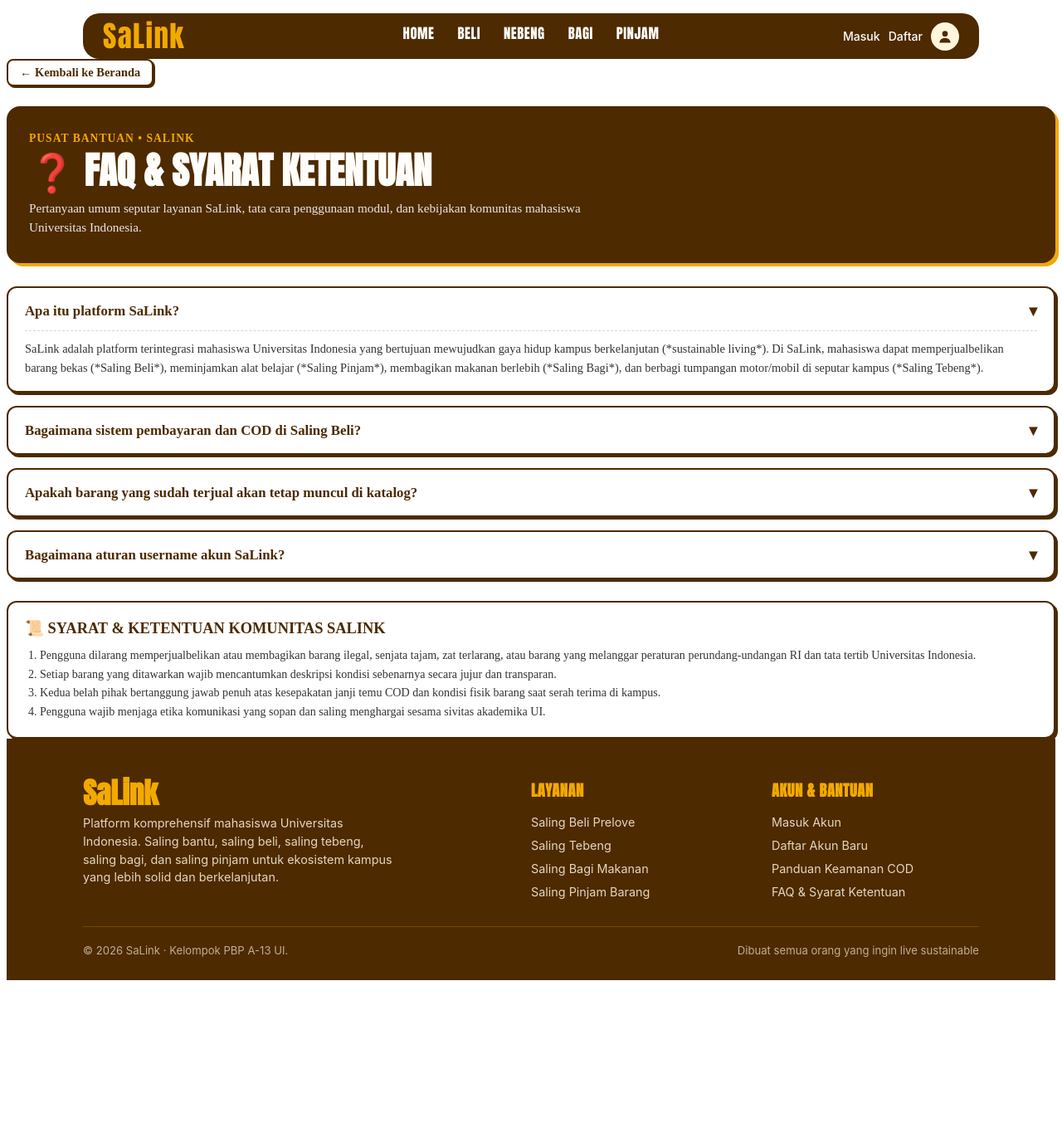
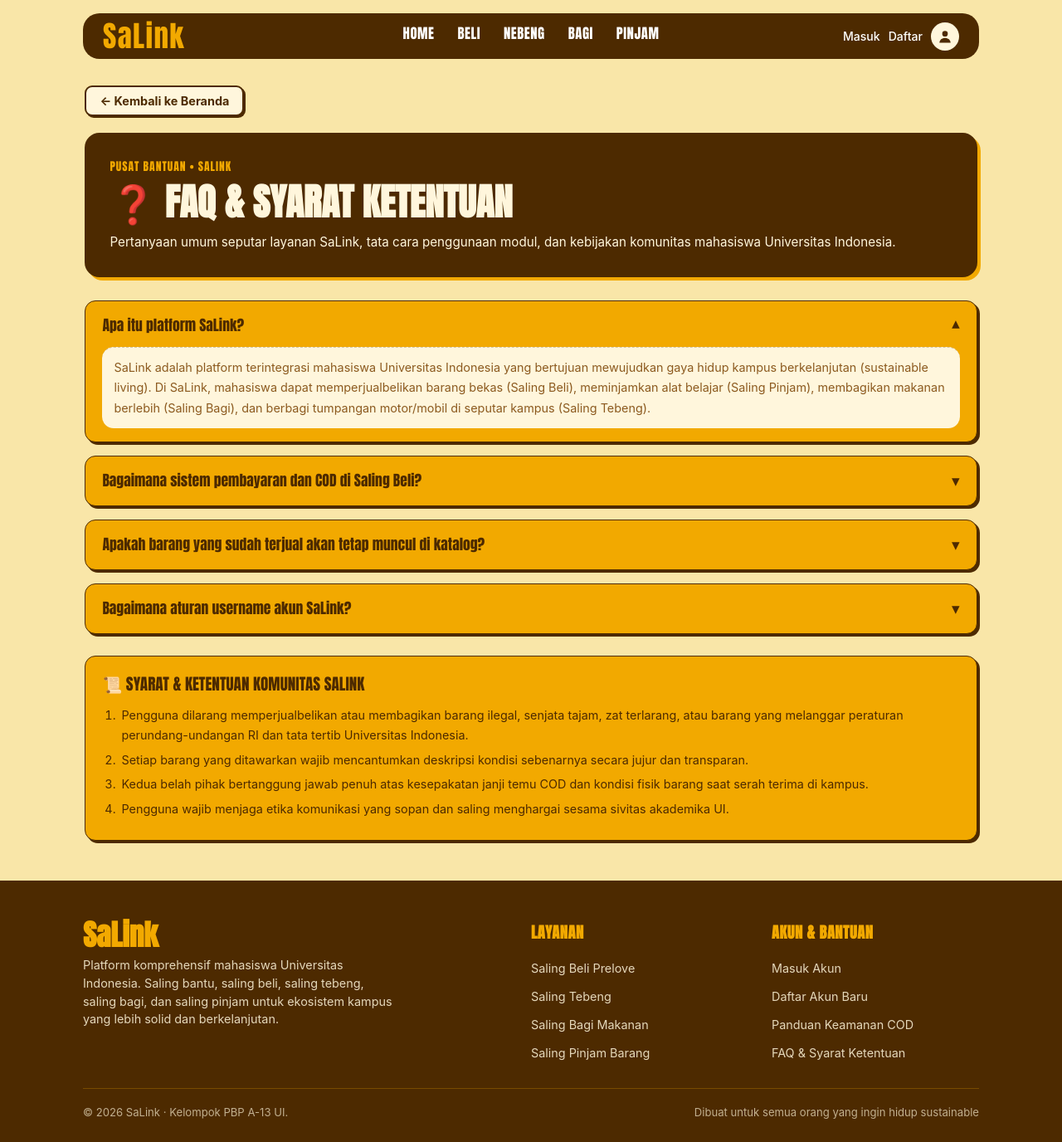
Before and after one commit to PBP-A-13/SaLink, a Django app: page /faq/ in a window 1280 px wide. Shown: the whole page at 83% size. Before the commit the page ends 1181 px from the top, so only its background shows below. Run offline with Django 5.2, Linux system fonts and the light colour scheme.

Commit message:
style(faq): improve FAQ page, colors, and fixed the footer

```diff
--- /dev/null
+++ b/static/faq.css
@@ -0,0 +1,252 @@
+
+/* =========================================
+   FAQ & SYARAT KETENTUAN - SALINK
+   ========================================= */
+
+.faq-page {
+    background: var(--salink-light);
+    min-height: 100vh;
+    padding: 32px 0 48px;
+    font-family: var(--font-body);
+    color: var(--salink-dark);
+}
+
+/* Container utama */
+.faq-container {
+    width: 84%;
+    max-width: 1100px;
+    margin: 0 auto;
+}
+
+/* Tombol kembali */
+.faq-back {
+    display: inline-flex;
+    align-items: center;
+    gap: 6px;
+    margin-bottom: 20px;
+    padding: 8px 16px;
+
+    color: var(--salink-dark);
+    background: var(--salink-cream);
+    border: 2px solid var(--salink-dark);
+    border-radius: 9px;
+    box-shadow: 2px 2px 0 var(--salink-dark);
+
+    font-family: var(--font-body);
+    font-size: 0.9rem;
+    font-weight: 700;
+
+    transition: transform 0.2s ease;
+}
+
+.faq-back:hover {
+    transform: translateY(-2px);
+}
+
+/* Header FAQ */
+.faq-header {
+    background: var(--salink-dark);
+    color: var(--salink-cream);
+
+    border: 2px solid var(--salink-dark);
+    border-radius: 18px;
+    padding: 28px;
+    margin-bottom: 28px;
+
+    box-shadow: 4px 4px 0 var(--salink-accent);
+}
+
+.faq-eyebrow {
+    color: var(--salink-accent);
+    font-family: var(--font-display);
+    font-size: 0.85rem;
+    letter-spacing: 1px;
+    text-transform: uppercase;
+    margin-bottom: 8px;
+}
+
+.faq-header h1 {
+    font-family: var(--font-display);
+    font-size: clamp(2rem, 4vw, 2.8rem);
+    line-height: 1.15;
+    text-transform: uppercase;
+    margin-bottom: 10px;
+}
+
+.faq-header-description {
+    font-family: var(--font-body);
+    font-size: 0.95rem;
+    line-height: 1.6;
+    color: var(--salink-cream);
+    max-width: none;
+    width: 100%;
+}
+
+/* Daftar FAQ */
+.faq-list {
+    display: grid;
+    gap: 16px;
+}
+
+/* Accordion card */
+.faq-item {
+    background: var(--salink-accent);
+    border: 1.5px solid var(--salink-dark);
+    border-radius: 13px;
+    padding: 16px 20px;
+    box-shadow: 3px 3px 0 var(--salink-dark);
+    cursor: pointer;
+
+    transition: transform 0.18s ease,
+                box-shadow 0.18s ease;
+}
+
+.faq-item:hover {
+    transform: translateY(-2px);
+}
+
+/* Pertanyaan */
+.faq-question {
+    display: flex;
+    justify-content: space-between;
+    align-items: center;
+    gap: 16px;
+
+    list-style: none;
+    cursor: pointer;
+
+    color: var(--salink-dark);
+    font-family: var(--font-display);
+    font-size: 1.1rem;
+    line-height: 1.4;
+}
+
+/* Menghilangkan marker default browser */
+.faq-question::-webkit-details-marker {
+    display: none;
+}
+
+.faq-question::marker {
+    content: "";
+}
+
+/* Ikon panah */
+.faq-chevron {
+    flex-shrink: 0;
+    font-family: var(--font-body);
+    font-size: 1.2rem;
+    transition: transform 0.2s ease;
+}
+
+.faq-item[open] .faq-chevron {
+    transform: rotate(180deg);
+}
+
+/* Jawaban */
+.faq-answer {
+    margin-top: 12px;
+    padding: 12px 14px;
+
+    background: var(--salink-cream);
+    border-radius: var(--radius-inner);
+    border-top: 1px dashed rgba(77, 42, 0, 0.25);
+
+    color: var(--salink-muted);
+    font-family: var(--font-body);
+    font-size: 0.9rem;
+    line-height: 1.7;
+}
+
+/* Syarat dan ketentuan */
+.faq-terms {
+    background: var(--salink-accent);
+    border: 1.5px solid var(--salink-dark);
+    border-radius: 13px;
+    padding: 20px;
+    margin-top: 10px;
+
+    box-shadow: 3px 3px 0 var(--salink-dark);
+}
+
+.faq-terms h2 {
+    font-family: var(--font-display);
+    font-size: 1.2rem;
+    font-weight: 400;
+    line-height: 1.4;
+    text-transform: uppercase;
+    color: var(--salink-dark);
+    margin-bottom: 12px;
+}
+
+.faq-terms ol {
+    margin-left: 20px;
+    padding: 0;
+
+    font-family: var(--font-body);
+    font-size: 0.9rem;
+    line-height: 1.7;
+    color: var(--salink-dark);
+}
+
+.faq-terms li {
+    padding-left: 3px;
+    margin-bottom: 5px;
+}
+
+/* =========================================
+   RESPONSIVE
+   ========================================= */
+
+@media (max-width: 768px) {
+    .faq-page {
+        padding: 24px 0 36px;
+    }
+
+    .faq-container {
+        width: calc(100% - 32px);
+    }
+
+    .faq-header {
+        padding: 22px 18px;
+    }
+
+    .faq-header h1 {
+        font-size: 2rem;
+    }
+
+    .faq-item {
+        padding: 15px 16px;
+    }
+
+    .faq-terms {
+        padding: 16px;
+    }
+}
+
+@media (max-width: 480px) {
+    .faq-header h1 {
+        font-size: 1.65rem;
+    }
+
+    .faq-header-description,
+    .faq-answer,
+    .faq-terms ol {
+        font-size: 0.85rem;
+    }
+
+    .faq-question {
+        font-size: 1rem;
+    }
+
+    .faq-terms h2 {
+        font-size: 1.05rem;
+    }
+}
+
+@media (prefers-reduced-motion: reduce) {
+    .faq-item,
+    .faq-back,
+    .faq-chevron {
+        transition: none;
+    }
+}
--- a/templates/_footer.html
+++ b/templates/_footer.html
@@ -41,6 +41,6 @@
 
   <div class="footer-bottom">
     <p>&copy; 2026 SaLink &middot; Kelompok PBP A-13 UI.</p>
-    <p>Dibuat semua orang yang ingin live sustainable</p>
+    <p>Dibuat untuk semua orang yang ingin hidup sustainable</p>
   </div>
 </footer>
--- a/templates/faq.html
+++ b/templates/faq.html
@@ -3,86 +3,141 @@
 
 {% block title %}FAQ & Syarat Ketentuan | SaLink{% endblock %}
 
+{% block extra_head %}
+<link rel="stylesheet" href="{% static 'style.css' %}">
+<link rel="stylesheet" href="{% static 'faq.css' %}">
+{% endblock %}
+
 {% block content %}
-  <main class="flex-1 max-w-4xl mx-auto px-4 py-8 w-full">
-    <!-- Breadcrumb / Tombol Kembali -->
-    <div style="margin-bottom: 24px;">
-      <a href="{% url 'main:show_main' %}" style="display: inline-flex; align-items: center; gap: 6px; text-decoration: none; font-weight: 600; font-size: 0.9rem; color: #4D2A00; background: #fff; padding: 6px 14px; border: 2px solid #4D2A00; border-radius: 8px; box-shadow: 2px 2px 0 #4D2A00;">
+  <main class="faq-page">
+      <div class="faq-container">
+
+          <!-- Tombol Kembali -->
+          <a href="{% url 'main:show_main' %}" class="faq-back">
               ← Kembali ke Beranda
           </a>
-    </div>
 
-    <!-- Header Dokumen -->
-    <header style="background: #4D2A00; color: #FFFDF9; border: 3px solid #4D2A00; border-radius: 16px; padding: 28px 24px; margin-bottom: 28px; box-shadow: 4px 4px 0 #F2A900;">
-      <p style="font-size: 0.85rem; font-weight: 700; text-transform: uppercase; letter-spacing: 1px; color: #F2A900; margin: 0 0 6px;">PUSAT BANTUAN &bull; SALINK</p>
-      <h1 style="font-family: 'Anton', sans-serif; font-size: clamp(2rem, 4vw, 2.8rem); margin: 0 0 10px; line-height: 1.1; text-transform: uppercase;">
+          <!-- Header FAQ -->
+          <header class="faq-header">
+              <p class="faq-eyebrow">
+                  Pusat Bantuan • SaLink
+              </p>
+
+              <h1>
                   ❓ FAQ & Syarat Ketentuan
               </h1>
-      <p style="margin: 0; font-size: 0.95rem; opacity: 0.9; max-width: 680px; line-height: 1.5;">
-        Pertanyaan umum seputar layanan SaLink, tata cara penggunaan modul, dan kebijakan komunitas mahasiswa Universitas Indonesia.
+
+              <p class="faq-header-description">
+                  Pertanyaan umum seputar layanan SaLink, tata cara penggunaan
+                  modul, dan kebijakan komunitas mahasiswa Universitas Indonesia.
               </p>
           </header>
 
-    <!-- Daftar Pertanyaan & Jawaban -->
-    <div style="display: grid; gap: 16px;">
+          <!-- Daftar Pertanyaan dan Jawaban -->
+          <div class="faq-list">
 
               <!-- FAQ 1 -->
-      <details style="background: #fff; border: 2.5px solid #4D2A00; border-radius: 12px; padding: 16px 20px; box-shadow: 3px 3px 0 #4D2A00; cursor: pointer;" open>
-        <summary style="font-weight: 700; font-size: 1.05rem; color: #4D2A00; list-style: none; display: flex; justify-content: space-between; align-items: center;">
+              <details class="faq-item" open>
+                  <summary class="faq-question">
                       <span>Apa itu platform SaLink?</span>
-          <span style="font-size: 1.2rem;">▾</span>
+                      <span class="faq-chevron" aria-hidden="true">▾</span>
                   </summary>
-        <p style="margin: 12px 0 0; font-size: 0.9rem; line-height: 1.6; color: #333; border-top: 1px dashed rgba(77,42,0,0.2); padding-top: 10px;">
-          SaLink adalah platform terintegrasi mahasiswa Universitas Indonesia yang bertujuan mewujudkan gaya hidup kampus berkelanjutan (*sustainable living*). Di SaLink, mahasiswa dapat memperjualbelikan barang bekas (*Saling Beli*), meminjamkan alat belajar (*Saling Pinjam*), membagikan makanan berlebih (*Saling Bagi*), dan berbagi tumpangan motor/mobil di seputar kampus (*Saling Tebeng*).
+
+                  <p class="faq-answer">
+                      SaLink adalah platform terintegrasi mahasiswa Universitas
+                      Indonesia yang bertujuan mewujudkan gaya hidup kampus
+                      berkelanjutan (sustainable living). Di SaLink, mahasiswa
+                      dapat memperjualbelikan barang bekas (Saling Beli),
+                      meminjamkan alat belajar (Saling Pinjam), membagikan
+                      makanan berlebih (Saling Bagi), dan berbagi tumpangan
+                      motor/mobil di seputar kampus (Saling Tebeng).
                   </p>
               </details>
 
               <!-- FAQ 2 -->
-      <details style="background: #fff; border: 2.5px solid #4D2A00; border-radius: 12px; padding: 16px 20px; box-shadow: 3px 3px 0 #4D2A00; cursor: pointer;">
-        <summary style="font-weight: 700; font-size: 1.05rem; color: #4D2A00; list-style: none; display: flex; justify-content: space-between; align-items: center;">
+              <details class="faq-item">
+                  <summary class="faq-question">
                       <span>Bagaimana sistem pembayaran dan COD di Saling Beli?</span>
-          <span style="font-size: 1.2rem;">▾</span>
+                      <span class="faq-chevron" aria-hidden="true">▾</span>
                   </summary>
-        <p style="margin: 12px 0 0; font-size: 0.9rem; line-height: 1.6; color: #333; border-top: 1px dashed rgba(77,42,0,0.2); padding-top: 10px;">
-          Pembayaran dilakukan secara langsung (*direct transfer*) ke rekening bank atau e-wallet penjual tanpa biaya admin platform. Pembeli mengunggah konfirmasi transfer di tracker, penjual memverifikasi dana masuk, lalu kedua pihak menyepakati jadwal temu COD di kampus untuk serah terima barang. Khusus barang hibah gratis (Rp0), tahapan pembayaran otomatis ditiadakan.
+
+                  <p class="faq-answer">
+                      Pembayaran dilakukan secara langsung (direct transfer)
+                      ke rekening bank atau e-wallet penjual tanpa biaya admin
+                      platform. Pembeli mengunggah konfirmasi transfer di
+                      tracker, penjual memverifikasi dana masuk, lalu kedua
+                      pihak menyepakati jadwal temu COD di kampus untuk serah
+                      terima barang. Khusus barang hibah gratis (Rp0), tahapan
+                      pembayaran otomatis ditiadakan.
                   </p>
               </details>
 
               <!-- FAQ 3 -->
-      <details style="background: #fff; border: 2.5px solid #4D2A00; border-radius: 12px; padding: 16px 20px; box-shadow: 3px 3px 0 #4D2A00; cursor: pointer;">
-        <summary style="font-weight: 700; font-size: 1.05rem; color: #4D2A00; list-style: none; display: flex; justify-content: space-between; align-items: center;">
+              <details class="faq-item">
+                  <summary class="faq-question">
                       <span>Apakah barang yang sudah terjual akan tetap muncul di katalog?</span>
-          <span style="font-size: 1.2rem;">▾</span>
+                      <span class="faq-chevron" aria-hidden="true">▾</span>
                   </summary>
-        <p style="margin: 12px 0 0; font-size: 0.9rem; line-height: 1.6; color: #333; border-top: 1px dashed rgba(77,42,0,0.2); padding-top: 10px;">
-          Tidak. Barang yang status transaksinya telah selesai otomatis disembunyikan dari katalog utama agar etalase barang tetap segar dan hanya menampilkan barang yang masih tersedia bagi pembeli lain. Penjual juga memiliki kontrol penuh untuk mengedit detail atau menghapus barang dagangan miliknya kapan saja.
+
+                  <p class="faq-answer">
+                      Tidak. Barang yang status transaksinya telah selesai
+                      otomatis disembunyikan dari katalog utama agar etalase
+                      barang tetap segar dan hanya menampilkan barang yang
+                      masih tersedia bagi pembeli lain. Penjual juga memiliki
+                      kontrol penuh untuk mengedit detail atau menghapus barang
+                      dagangan miliknya kapan saja.
                   </p>
               </details>
 
               <!-- FAQ 4 -->
-      <details style="background: #fff; border: 2.5px solid #4D2A00; border-radius: 12px; padding: 16px 20px; box-shadow: 3px 3px 0 #4D2A00; cursor: pointer;">
-        <summary style="font-weight: 700; font-size: 1.05rem; color: #4D2A00; list-style: none; display: flex; justify-content: space-between; align-items: center;">
+              <details class="faq-item">
+                  <summary class="faq-question">
                       <span>Bagaimana aturan username akun SaLink?</span>
-          <span style="font-size: 1.2rem;">▾</span>
+                      <span class="faq-chevron" aria-hidden="true">▾</span>
                   </summary>
-        <p style="margin: 12px 0 0; font-size: 0.9rem; line-height: 1.6; color: #333; border-top: 1px dashed rgba(77,42,0,0.2); padding-top: 10px;">
-          Setiap username di SaLink bersifat unik. Anda dapat mengganti username profil kapan pun di halaman Akun. Jika Anda mengubah username lama Anda atau menghapus akun, maka username lama tersebut otomatis dibebaskan dan dapat digunakan oleh pengguna lain.
+
+                  <p class="faq-answer">
+                      Setiap username di SaLink bersifat unik. Anda dapat
+                      mengganti username profil kapan pun di halaman Akun.
+                      Jika Anda mengubah username lama Anda atau menghapus
+                      akun, maka username lama tersebut otomatis dibebaskan
+                      dan dapat digunakan oleh pengguna lain.
                   </p>
               </details>
 
-      <!-- Syarat & Ketentuan -->
-      <section style="background: #fff; border: 2.5px solid #4D2A00; border-radius: 12px; padding: 20px; box-shadow: 3px 3px 0 #4D2A00; margin-top: 10px;">
-        <h2 style="font-size: 1.15rem; font-weight: 700; text-transform: uppercase; margin: 0 0 10px; color: #4D2A00;">
+              <!-- Syarat dan Ketentuan -->
+              <section class="faq-terms">
+                  <h2>
                       📜 Syarat & Ketentuan Komunitas SaLink
                   </h2>
-        <ol style="margin: 0 0 0 18px; padding: 0; font-size: 0.88rem; line-height: 1.6; color: #333;">
-          <li>Pengguna dilarang memperjualbelikan atau membagikan barang ilegal, senjata tajam, zat terlarang, atau barang yang melanggar peraturan perundang-undangan RI dan tata tertib Universitas Indonesia.</li>
-          <li>Setiap barang yang ditawarkan wajib mencantumkan deskripsi kondisi sebenarnya secara jujur dan transparan.</li>
-          <li>Kedua belah pihak bertanggung jawab penuh atas kesepakatan janji temu COD dan kondisi fisik barang saat serah terima di kampus.</li>
-          <li>Pengguna wajib menjaga etika komunikasi yang sopan dan saling menghargai sesama sivitas akademika UI.</li>
+
+                  <ol>
+                      <li>
+                          Pengguna dilarang memperjualbelikan atau membagikan
+                          barang ilegal, senjata tajam, zat terlarang, atau
+                          barang yang melanggar peraturan perundang-undangan RI
+                          dan tata tertib Universitas Indonesia.
+                      </li>
+
+                      <li>
+                          Setiap barang yang ditawarkan wajib mencantumkan
+                          deskripsi kondisi sebenarnya secara jujur dan transparan.
+                      </li>
+
+                      <li>
+                          Kedua belah pihak bertanggung jawab penuh atas
+                          kesepakatan janji temu COD dan kondisi fisik barang
+                          saat serah terima di kampus.
+                      </li>
+
+                      <li>
+                          Pengguna wajib menjaga etika komunikasi yang sopan
+                          dan saling menghargai sesama sivitas akademika UI.
+                      </li>
                   </ol>
               </section>
 
           </div>
+      </div>
   </main>
 {% endblock %}
```
Lines whose indentation alone changed are shown as unchanged.
